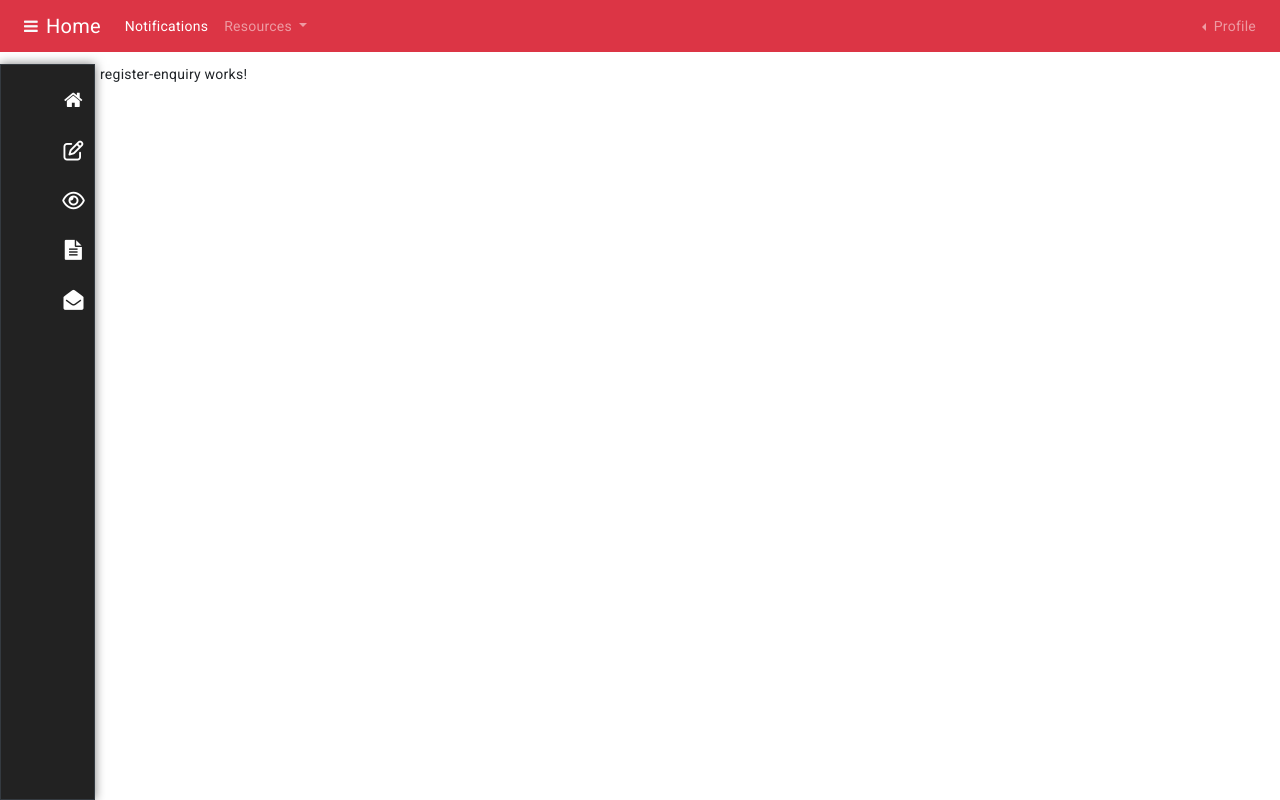
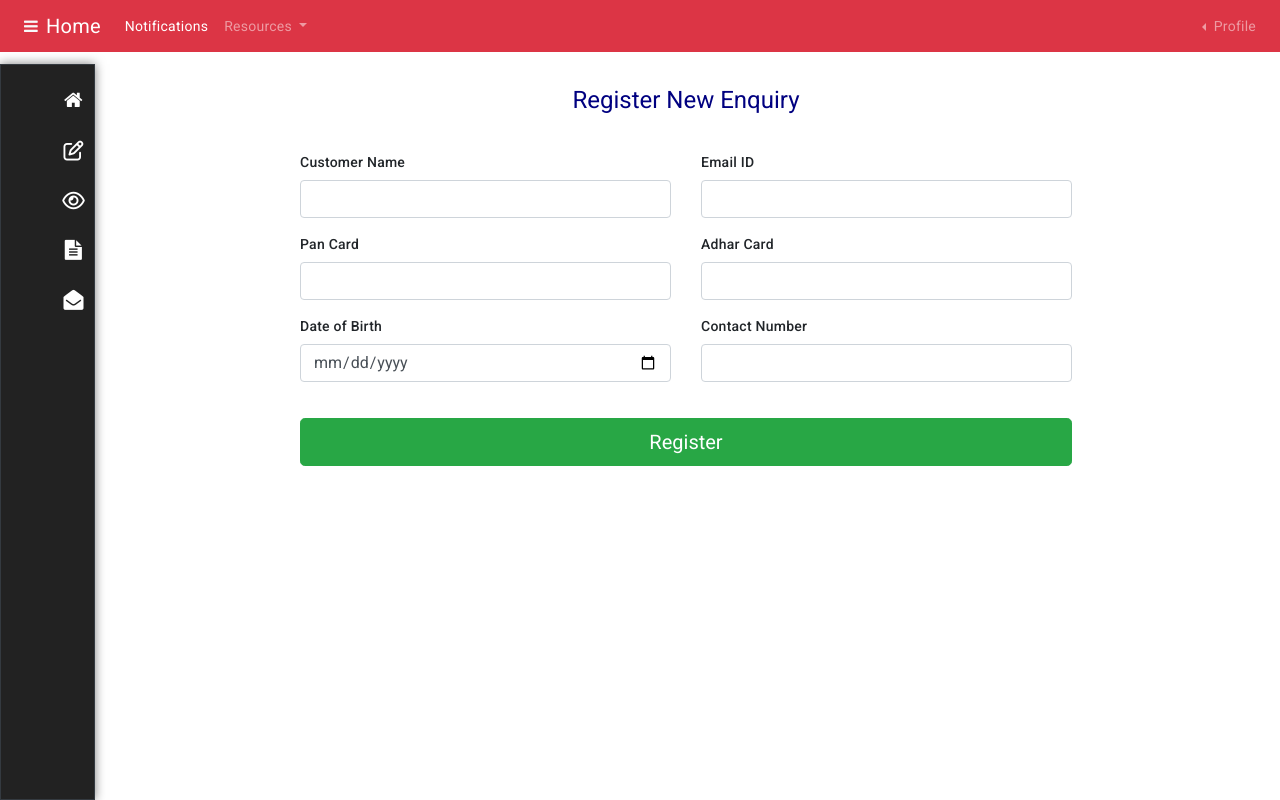
Before and after one commit to CJC-Project-Team1/ProjectFrontEnd, an Angular app in the folder ProjectFrontEnd/: page /reHome/enquiry in a window 1280 px wide. Built offline with nearby package versions, Linux system fonts and the light colour scheme.

Commit message:
re enquiry registration complete

```diff
--- a/ProjectFrontEnd/src/app/module/relationexecutive/register-enquiry/register-enquiry.component.css
+++ b/ProjectFrontEnd/src/app/module/relationexecutive/register-enquiry/register-enquiry.component.css
@@ -0,0 +1,16 @@
+h1{
+    text-align: center;
+    padding-top: 20px;
+    color: navy;
+    padding-bottom: 20px;
+}
+
+label{
+    font-weight: 500;
+}
+
+.container-form{
+    margin: auto;
+    width: 150%;
+    padding-left: 200px;
+}
--- a/ProjectFrontEnd/src/app/module/relationexecutive/register-enquiry/register-enquiry.component.html
+++ b/ProjectFrontEnd/src/app/module/relationexecutive/register-enquiry/register-enquiry.component.html
@@ -1 +1,39 @@
-<p>register-enquiry works!</p>
+<div class="container-form">
+    <h1>Register New Enquiry</h1>
+    <form [formGroup]="enquiryform" (ngSubmit)="saveEnquiry()">
+    <div class="row">
+      <div class="col-md-6 mb-3">
+        <label for="validationTooltip01">Customer Name</label>
+        <input type="text" class="form-control" formControlName="customerName" name="cname" required>
+      </div>
+      <div class="col-md-6 mb-3">
+        <label for="validationTooltip02">Email ID</label>
+        <input type="text" class="form-control" formControlName="emailId" name="email" required>
+      </div>
+    </div>
+    <div class="row">
+        <div class="col-md-6 mb-3">
+          <label for="validationTooltip01">Pan Card</label>
+          <input type="text" class="form-control" formControlName="panCard" name="pan" required>
+        </div>
+        <div class="col-md-6 mb-3">
+          <label for="validationTooltip02">Adhar Card</label>
+          <input type="text" class="form-control" formControlName="adharCard" name="adhar" required>
+        </div>
+      </div>
+      <div class="row">
+        <div class="col-md-6 mb-3">
+          <label for="validationTooltip01">Date of Birth</label>
+          <input type="date" class="form-control" formControlName="dateOfBirth" name="dob" required>
+        </div>
+        <div class="col-md-6 mb-3">
+          <label for="validationTooltip02">Contact Number</label>
+          <input type="text" class="form-control" formControlName="contactNo" name="contact" required>
+        </div>
+      </div>
+      <br>
+    <div class="form-group">
+      <input type="submit" value="Register" class="btn btn-success btn-lg btn-block">
+    </div>
+</form>
+  </div>
--- a/ProjectFrontEnd/src/app/module/relationexecutive/register-enquiry/register-enquiry.component.ts
+++ b/ProjectFrontEnd/src/app/module/relationexecutive/register-enquiry/register-enquiry.component.ts
@@ -1,4 +1,6 @@
 import { Component } from '@angular/core';
+import { FormBuilder, FormGroup } from '@angular/forms';
+import { EnquiryService } from 'src/app/shared/enquiry.service';
 
 @Component({
   selector: 'app-register-enquiry',
@@ -7,4 +9,24 @@ import { Component } from '@angular/core';
 })
 export class RegisterEnquiryComponent {
 
+  constructor(private enq:EnquiryService, private fb:FormBuilder ){}
+
+  enquiryform:FormGroup
+
+  ngOnInit(){
+    this.enquiryform=this.fb.group({
+      customerName:[],
+      panCard:[],
+      adharCard:[],
+      emailId:[],
+      dateOfBirth:[],
+      enquiryStatus:['pending'],
+      contactNo:[]
+    })
+  }
+
+  saveEnquiry(){
+    this.enq.save(this.enquiryform.value).subscribe()
+    window.location.reload()
+  }
 }
--- a/ProjectFrontEnd/src/app/module/relationexecutive/relationexecutive.module.ts
+++ b/ProjectFrontEnd/src/app/module/relationexecutive/relationexecutive.module.ts
@@ -10,6 +10,7 @@ import { HomePageComponent } from './home-page/home-page.component';
 import { ViewApplicaionComponent } from './view-applicaion/view-applicaion.component';
 import { UpdateComponent } from './update/update.component';
 import { SanctionedLoanComponent } from './sanctioned-loan/sanctioned-loan.component';
+import { ReactiveFormsModule } from '@angular/forms';
 
 
 @NgModule({
@@ -25,7 +26,8 @@ import { SanctionedLoanComponent } from './sanctioned-loan/sanctioned-loan.compo
   ],
   imports: [
     CommonModule,
-    RelationexecutiveRoutingModule
+    RelationexecutiveRoutingModule,
+    ReactiveFormsModule
   ],
   exports:[
     ReHeaderComponent,
--- a/ProjectFrontEnd/src/app/shared/enquiry.service.ts
+++ b/ProjectFrontEnd/src/app/shared/enquiry.service.ts
@@ -14,16 +14,16 @@ export class EnquiryService {
     adharCard: '',
     emailId: '',
     dateOfBirth: '',
-    enquiryStatus: '',
+    enquiryStatus: 'pending',
     contactNo: 0
   }
 
-  url:string=" http://localhost:3000/Enquiry";
+  url:string=" http://localhost:9080/enquiryApi";
   constructor(private http:HttpClient) { }
 
   save(enq:Enquiry)
   {
-    return this.http.post(this.url,enq);
+    return this.http.post(this.url+"/saveEnq",enq);
   }
 
   get()
```
